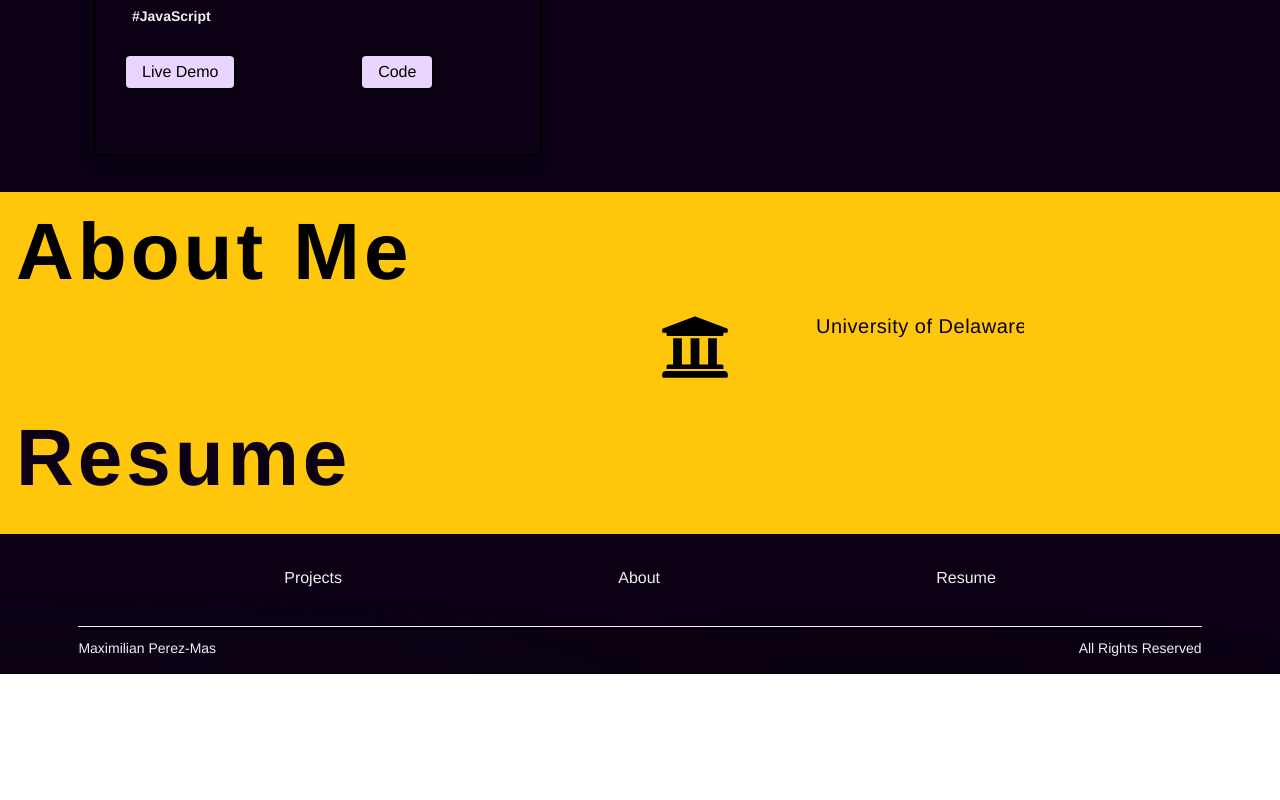
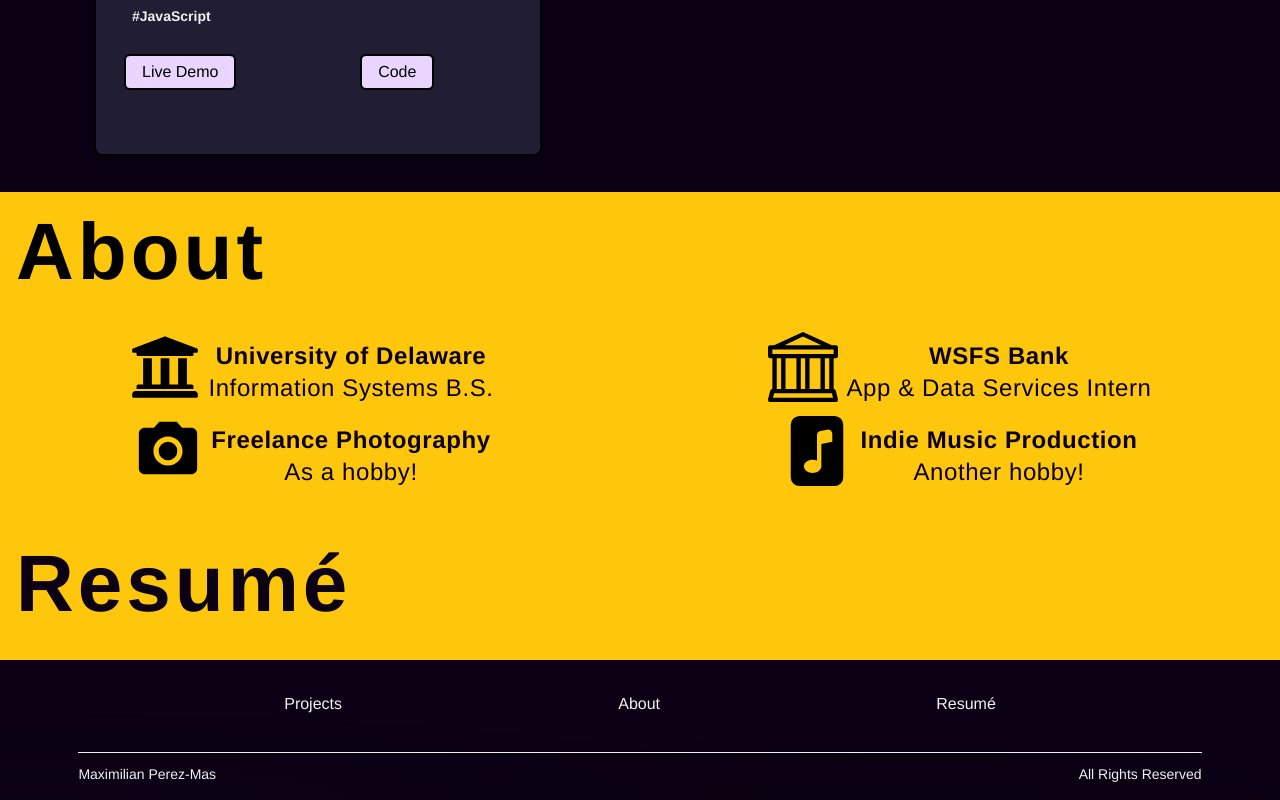
Before and after one commit to perezmas/portfolio, a React (Vite) app: page / in a window 1280 px wide. Shown: the part 1468-2268 px from the top of the page. Before the commit the page ends 2142 px from the top, so only its background shows below. Built offline with nearby package versions, Linux system fonts and the light colour scheme.

Commit message:
adding about me

```diff
--- a/src/components/About.jsx
+++ b/src/components/About.jsx
@@ -1,27 +1,52 @@
 import {FaItalic, FaUniversity} from 'react-icons/fa';
+import {BsBank, BsFileMusicFill} from 'react-icons/bs';
+import {MdPhotoCamera} from 'react-icons/md';
 
 const About = () => {
     return (
-        <div className="gradient-bg-about flex flex-col md:flex-col text-left" id="about">
+        <div className="gradient-bg-about text-left" id="about">
             <div>
-                <a href="#about" className="py-1 text-center font-bold md:text-6xl xl:text-7xl text-5xl text-t-primary p-4 tracking-wider cursor-pointer w-1/3">About Me</a>
+                <a href="#about" className="py-1 text-center font-bold md:text-6xl xl:text-7xl text-5xl text-t-primary p-4 tracking-wider cursor-pointer">About</a>
             </div>
-            <div className="grid grid-cols-2">
-                <div>
-                    {/*<img src="" alt="about_me" decoding="async" data-nimg="intrinsic" className="pr-3 rounded-2xl filter drop-shadow-lg " />
-*/}
-                </div>
-                <div className="w-3/5 flex grid grid-cols-2">
-                    <div className="pl-5">
+            <div className="flex flex flex-col items-center  md:justify-center w-full md:grid md:grid-cols-2 md:justify-items-center lg:grid lg:grid-cols-test lg:grid-row-t lg:justify-center md:gap-x-2 gap-y-2 lg:gap-x-4 lg:gap-y-3 py-5">
+                {/*<div>
+                    <img src="" alt="about_me" decoding="async" data-nimg="intrinsic" className="pr-3 rounded-2xl filter drop-shadow-lg " />
+                </div>*/}
+                <div className="flex">
+                    <div className="">
                         <FaUniversity size={70}/>
                     </div>
-                    <div className="-pl-8 text-xiketic font-body text-left text-xl md:text-xl tracking-wide -mx-4">
-                        <ul>
-                            <li>University of Delaware</li>
-                            <li></li>
-                        </ul>
+                    <div className="text-xiketic text-center text-xl md:text-2xl tracking-wide pt-2">
+                        <h1 className="font-semibold px-2">University of Delaware</h1>
+                        <h1 className="px-2">Information Systems B.S.</h1>
                     </div>
-
+                </div>
+                <div className="flex">
+                    <div className="">
+                        <BsBank size={70} />
+                    </div>
+                    <div className="text-xiketic text-center text-xl md:text-2xl tracking-wide pt-2">
+                        <h1 className="font-semibold px-2">WSFS Bank</h1>
+                        <h1 className="px-2">App & Data Services Intern</h1>
+                    </div>
+                </div>
+                <div className="flex">
+                    <div className="">
+                        <MdPhotoCamera size={70} />
+                    </div>
+                    <div className="text-xiketic text-center text-xl md:text-2xl tracking-wide pt-2">
+                        <h1 className="font-semibold px-2">Freelance Photography</h1>
+                        <h1 className="px-2">As a hobby!</h1>
+                    </div>
+                </div>
+                <div className="flex">
+                    <div className="">
+                        <BsFileMusicFill size={70} />
+                    </div>
+                    <div className="text-xiketic text-center text-xl md:text-2xl tracking-wide pt-2">
+                        <h1 className="font-semibold px-2">Indie Music Production</h1>
+                        <h1 className="px-2">Another hobby!</h1>
+                    </div>
                 </div>
             </div>
         </div>
--- a/src/components/Footer.jsx
+++ b/src/components/Footer.jsx
@@ -5,7 +5,7 @@ const Footer = () => {
                 <div className="flex flex-1 justify-evenly items-center flex-wrap sm:mt-0 mt-5 w-full">
                     <a href="#projects" className="text-cultured text-base text-center mx-2 cursor-pointer">Projects</a>
                     <a href="#about" className="text-cultured text-base text-center mx-2 cursor-pointer">About</a>
-                    <a href="#resume" className="text-cultured text-base text-center mx-2 cursor-pointer">Resume</a>
+                    <a href="#resume" className="text-cultured text-base text-center mx-2 cursor-pointer">Resumé</a>
                     {/*<a href="#contact" className="text-cultured text-base text-center mx-2 cursor-pointer">Contact</a>*/}
                 </div>
             </div>
--- a/src/components/Navbar.jsx
+++ b/src/components/Navbar.jsx
@@ -22,7 +22,7 @@ const Navbar = () => {
     return (
         <nav className="gradient-bg-navbar-2 w-full flex md:justify-center justify-between items-center pb-3 " id="navbar">
             <ul className="pt-3 sm:text-2xl md:text-xl md:flex hidden list-none flex-row justify-between items-center flex-initial text-white font-bold space-x-40">
-                {["Projects", "About", "Resume"].map((item, index) => (
+                {["Projects", "About", "Resumé"].map((item, index) => (
                     <NavbarItem key={item + index} title={item} classProps="lg:text-xl xl:text-3xl text-xl" />
                 ))}
             </ul>
@@ -38,7 +38,7 @@ const Navbar = () => {
                         <li className="text-xl w-full my-2">
                             <AiOutlineClose className="cursor-pointer" onClick={() => setToggleMenu(false)} />
                         </li>
-                        {["Projects", "About", "Resume"].map((item, index) => (
+                        {["Projects", "About", "Resumé"].map((item, index) => (
                             <NavbarItem key={item + index} title={item} classProps="my-2 font-bold text-xl" />
                         ))}
                     </ul>
--- a/src/components/Projects.jsx
+++ b/src/components/Projects.jsx
@@ -4,7 +4,7 @@ import weather from "./files/weather.png";
 
 const ProjectCard = ({name, description, stack, demo, code, image}) => {
     return (
-        <div className="md:max-w-sm md:h-[550px] lg:h-[550px]  lg:max-w-md max-w-md hover:shadow-xl rounded shadow-lg border-2 border-t-primary mb-2 bg-secondary-bg md:relative lg:col-start-div2 lg:col-end-div2 lg:row-start-div2 lg:row-end-div2 font-body">
+        <div className="md:max-w-sm md:h-[550px] lg:h-[550px]  lg:max-w-md max-w-md hover:shadow-xl rounded-lg shadow-lg border-2 border-t-primary mb-2 bg-secondary-bg md:relative lg:col-start-div2 lg:col-end-div2 lg:row-start-div2 lg:row-end-div2 font-body bg-slate-500/25">
             <div className="p-2 relative">
                 <a href={demo} target="_blank" rel="noopener noreferrer" className="group transform hover:-translate-y-1 duration-300">
                     <div className="display:inline-block;max-width:100%;overflow:hidden;position:relative;box-sizing:border-box;margin:0">
@@ -50,8 +50,8 @@ const Projects = () => {
                     <a href="#projects">Projects</a>
                 </div>
                 <div className="flex flex-col items-center  md:justify-center w-full md:grid md:grid-cols-2 md:justify-items-center lg:grid lg:grid-cols-test lg:grid-row-t lg:justify-center md:gap-x-2 gap-y-2  lg:gap-x-4 lg:gap-y-3 p-1 py-7">
-                    <ProjectCard name="Scheduler" description="This is a fully customizable schedule planner for university CIS students who want to plan out their upcoming school terms (courses, semesters, and years)." stack="TypeScript" demo="https://ud-cisc275-f21.github.io/ud-cis-scheduler-team-6/#/" code="https://github.com/UD-CISC275-F21/ud-cis-scheduler-team-6/projects/1" image={cryptomax}/>
-                    <ProjectCard name="CryptoMax" description="This is a Web 3.0 app that implements solidity smart contracts in order to exchange Ethereum cryptocurrency to other user's wallets using Metamask." stack="JavaScript" demo="https://perezmas.github.io/ethereum/" code="https://github.com/perezmas/ethereum" image={scheduler}/>
+                    <ProjectCard name="Scheduler" description="This is a fully customizable schedule planner for university CIS students who want to plan out their upcoming school terms (courses, semesters, and years)." stack="TypeScript" demo="https://ud-cisc275-f21.github.io/ud-cis-scheduler-team-6/#/" code="https://github.com/UD-CISC275-F21/ud-cis-scheduler-team-6/projects/1" image={scheduler}/>
+                    <ProjectCard name="CryptoMax" description="This is a Web 3.0 app that implements solidity smart contracts in order to exchange Ethereum cryptocurrency to other user's wallets using Metamask." stack="JavaScript" demo="https://perezmas.github.io/ethereum/" code="https://github.com/perezmas/ethereum" image={cryptomax}/>
                     <ProjectCard name="Weather" description="This is a weather app that displays current weather data based on the location provided by the user." stack="JavaScript" demo="https://perezmas.github.io/weather-app-react/" code="https://github.com/perezmas/weather-app-react" image={weather}/>
                 </div>
             </div>
--- a/src/components/Resume.jsx
+++ b/src/components/Resume.jsx
@@ -4,7 +4,7 @@ const Resume = () => {
     return (
         <div className="gradient-bg-resume" id="resume">
             <div className="font-display text-left font-bold text-xiketic md:text-6xl xl:text-7xl text-5xl text-t-primary p-4 tracking-wider cursor-pointer">
-                <a href="#resume" download="resume">Resume</a>
+                <a href={resume} download="Maximilian_Perez-Mas_Resume">Resumé</a>
             </div>
 
         </div>
```
